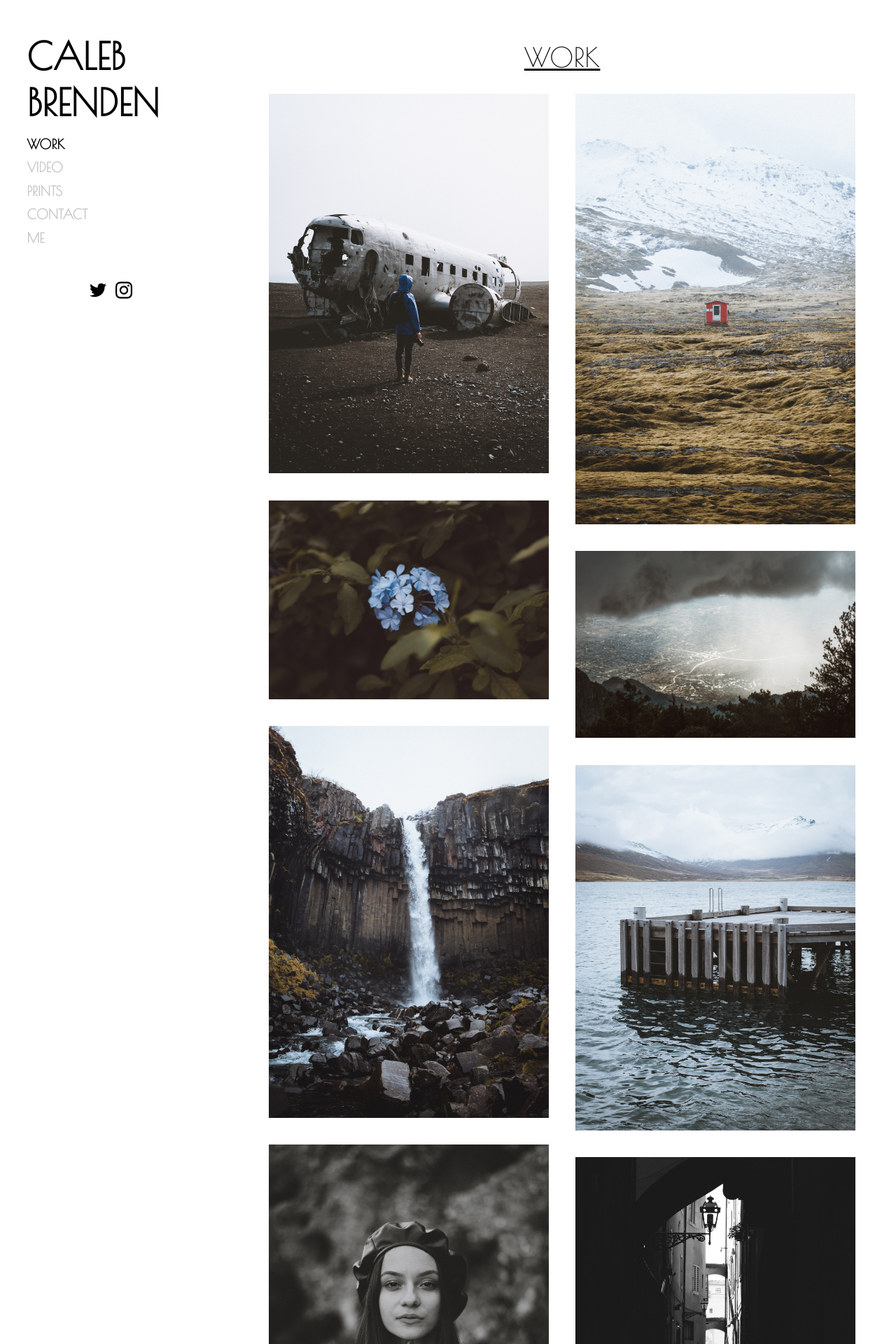
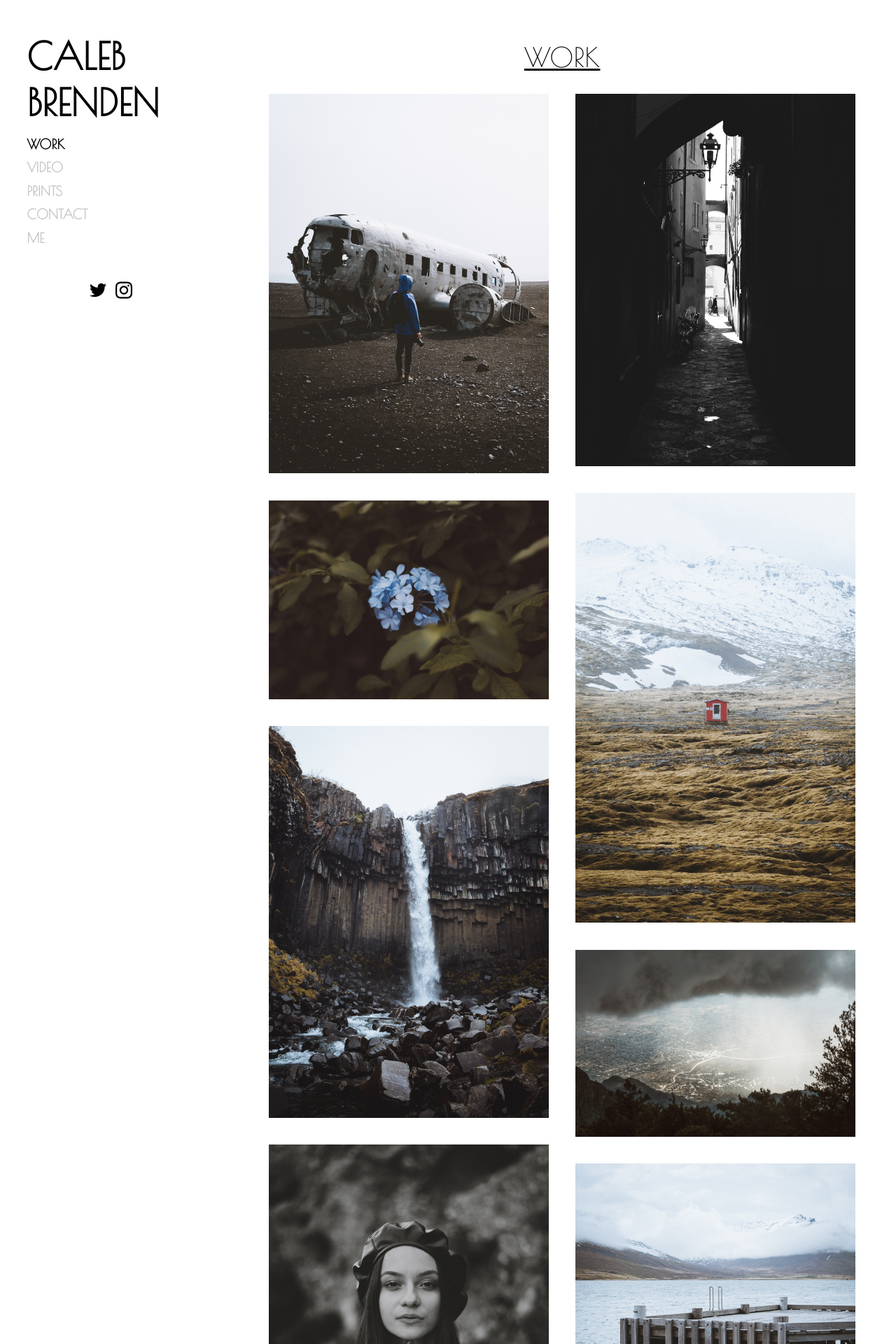
Before and after one commit to calebbrenden/my-site, a Jekyll site: the page built from index.html, in a window 1280 px wide. Shown: the top 1920 px of the page at 70% size. Built offline with Jekyll 4.4.1, drawn with Linux system fonts in a browser that asks for light colours.

Commit message:
changed order of images

```diff
--- a/index.html
+++ b/index.html
@@ -35,12 +35,12 @@
   <img src="{{ site.baseurl }}/images/samples/canar-flowers.jpg" alt="canar flowers">
   <img src="{{ site.baseurl }}/images/samples/sierra-nevada.jpg" alt="sierra nevada">
   <img src="{{ site.baseurl }}/images/samples/asia-poland.jpg" alt="asia poland">
+  <img src="{{ site.baseurl }}/images/samples/iceland-sheep.jpg" alt="iceland sheep">
+  <img src="{{ site.baseurl }}/images/samples/florence-man-walking.jpg" alt="florence man walking">
   <img src="{{ site.baseurl }}/images/samples/iceland-house.jpg" alt="iceland house">
   <img src="{{ site.baseurl }}/images/samples/albuquerque-rainstorm.jpg" alt="albuquerque rainstorm">
   <img src="{{ site.baseurl }}/images/samples/iceland-pier.jpg" alt="iceland pier">
-  <img src="{{ site.baseurl }}/images/samples/florence-man-walking.jpg" alt="florence man walking">
   <img src="{{ site.baseurl }}/images/samples/daniel-iceland-waterfall.jpg" alt="iceland waterfall">
-  <img src="{{ site.baseurl }}/images/samples/iceland-sheep.jpg" alt="iceland sheep">
   <img src="{{ site.baseurl }}/images/samples/nat-over-city.jpg" alt="nat over city">
   <img src="{{ site.baseurl }}/images/samples/daniel-boats.jpg" alt="daniel boats">
 </section>
```
